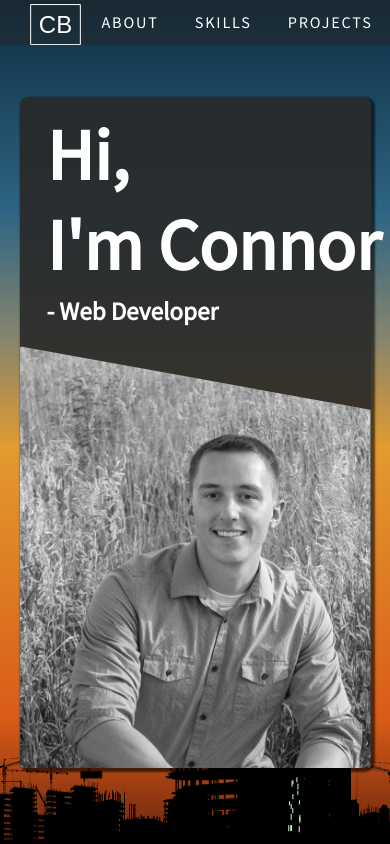
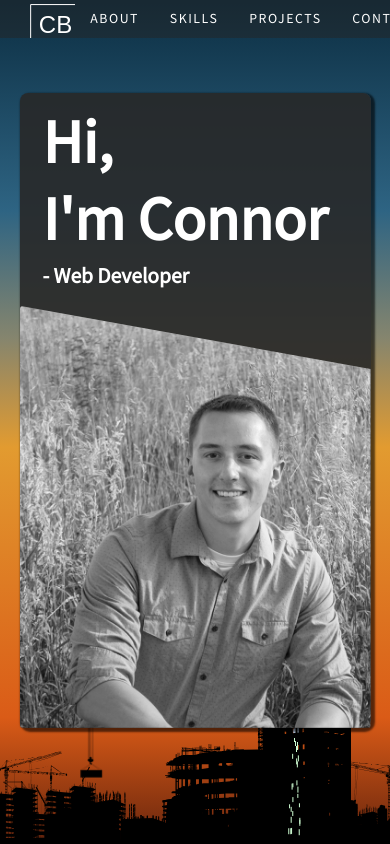
Before and after one commit to smartbadger/personal-portfolio, a website: page index.html in a window 390 px wide. Drawn offline with Linux system fonts and the light colour scheme.

Commit message:
potential fix on body sizing after slider slide

```diff
--- a/index.html
+++ b/index.html
@@ -11,19 +11,16 @@
 
 <body>
 	<div class="navigation">
-		<input type="checkbox" class="navigation__checkbox" id="navi-toggle" />
-		<label class="navigation__label" for="navi-toggle">
-			<svg class="navigation__logo" xmlns="http://www.w3.org/2000/svg">
-				<path fill="none" id="canvas_background" d="M-1-1h62v52H-1z" />
-				<g>
+		<nav class="navigation__nav">
+			<input type="checkbox" class="navigation__checkbox" id="navi-toggle" />
+			<label class="navigation__label" for="navi-toggle">
+				<svg class="navigation__logo" xmlns="http://www.w3.org/2000/svg">
 					<path stroke="#fff" id="svg_2" fill="none" d="M5.644 4.577h49.712v40.051H5.644z" />
 					<text font-family="Euphoria, sans-serif" font-size="24" id="svg_1" y="33.09" x="13.848" stroke-width="0" stroke="#000" fill="#fff">
 						CB
 					</text>
-				</g>
-			</svg>
-		</label>
-		<nav class="navigation__nav">
+				</svg>
+			</label>
 			<ul class="navigation__list">
 				<li class="navigation__item" data-bind="intro" style="display:none;"></li>
 				<li class="navigation__item" data-bind="about">
--- a/sass/base/_base.scss
+++ b/sass/base/_base.scss
@@ -14,22 +14,21 @@ html {
 
   // default browser font size is 16px set to 10
   font-size: 62.5%; // 1rem = 10px; 10px/16px 0 62.5%
-  @include media(phone){
-    font-size: 50%;  // 1rem = 10px; 10px/16px 0 62.5%
+  @include media(big-desktop){
+    font-size: 75%; // 1rem = 12px; 10px/16px 0 62.5%
+  }
+  @include media(desktop){
+    font-size: 56.25%; // 1rem = 9px; 10px/16px 0 62.5%
   }
   @include media(tablet){
     font-size: 52%;  // 1rem = 8px; 10px/16px 0 62.5%
   }
-  @include media(desktop){
-    font-size: 56.25%; // 1rem = 9px; 10px/16px 0 62.5%
+  @include media(phone){
+    font-size: 48%;  // 1rem = 10px; 10px/16px 0 62.5%
   }
-  @include media(big-desktop){
-    font-size: 75%; // 1rem = 12px; 10px/16px 0 62.5%
-  }
-
 }
 body {
-        box-sizing: border-box;
+  box-sizing: border-box;
 }
 .hidden {
   visibility: hidden;
--- a/sass/components/_form.scss
+++ b/sass/components/_form.scss
@@ -2,8 +2,13 @@
     display: flex;
     flex-direction: row;
     flex-wrap: wrap;
+
+    @include media(phone){
+        flex-direction: column;
+    }
     &__group {
         margin-top: 1.5rem;
+        flex: 1;
     }
     &__input {
         background: $grey;
@@ -14,6 +19,7 @@
         border-bottom: 3px solid $grey;
         transition: all .5s;
         border-radius: 3px;
+        width: 100%;
         &::placeholder{
             color: $white;
         }
@@ -42,17 +48,20 @@
         overflow: hidden;
         word-wrap: break-word;
         resize: none;
-        width: 30rem;
+        width: 100%;
     }
     &__left,
     &__right {
-        display: inline-block;
-        width: 49.5%;
+        flex: 0 0 49%;
     }
     &__left > .form__group {
         width: max-content;
         margin-left: auto;
         margin-right: 2rem;
+        @include media(phone){
+            margin: 0;
+            width: 100%;
+        }
     }
     &__bottom {
         flex: 1;
--- a/sass/components/_page-widget.scss
+++ b/sass/components/_page-widget.scss
@@ -1,5 +1,15 @@
 
 .page-widget {
+  position: absolute;
+  top: 0;
+  left: 0;
+  bottom: 0;
+  right: 0;
+  width: 100%;
+  height: 100%;
+  overflow: hidden;
+  overflow-y: scroll;
+
   &__section-wrapper {
     display: flex;
     align-items: center;
--- a/sass/layout/_header.scss
+++ b/sass/layout/_header.scss
@@ -2,7 +2,7 @@
 //
 .navigation {
     position: fixed;
-    display: flex;
+    display: block;
 
     width: 100%;
     max-width: 100vw;
@@ -13,13 +13,14 @@
     z-index: 10;
 
     &__nav {
-      flex: 1 0;
+     display: flex;
     }
     &__list {
       display: flex;
       justify-content: center;
       align-items: center;
-      height: 100%;
+      align-self: stretch;
+      flex: 1;
     }
     &__item {
       display: flex;
```
Also changed, not shown: css/styles.css.
